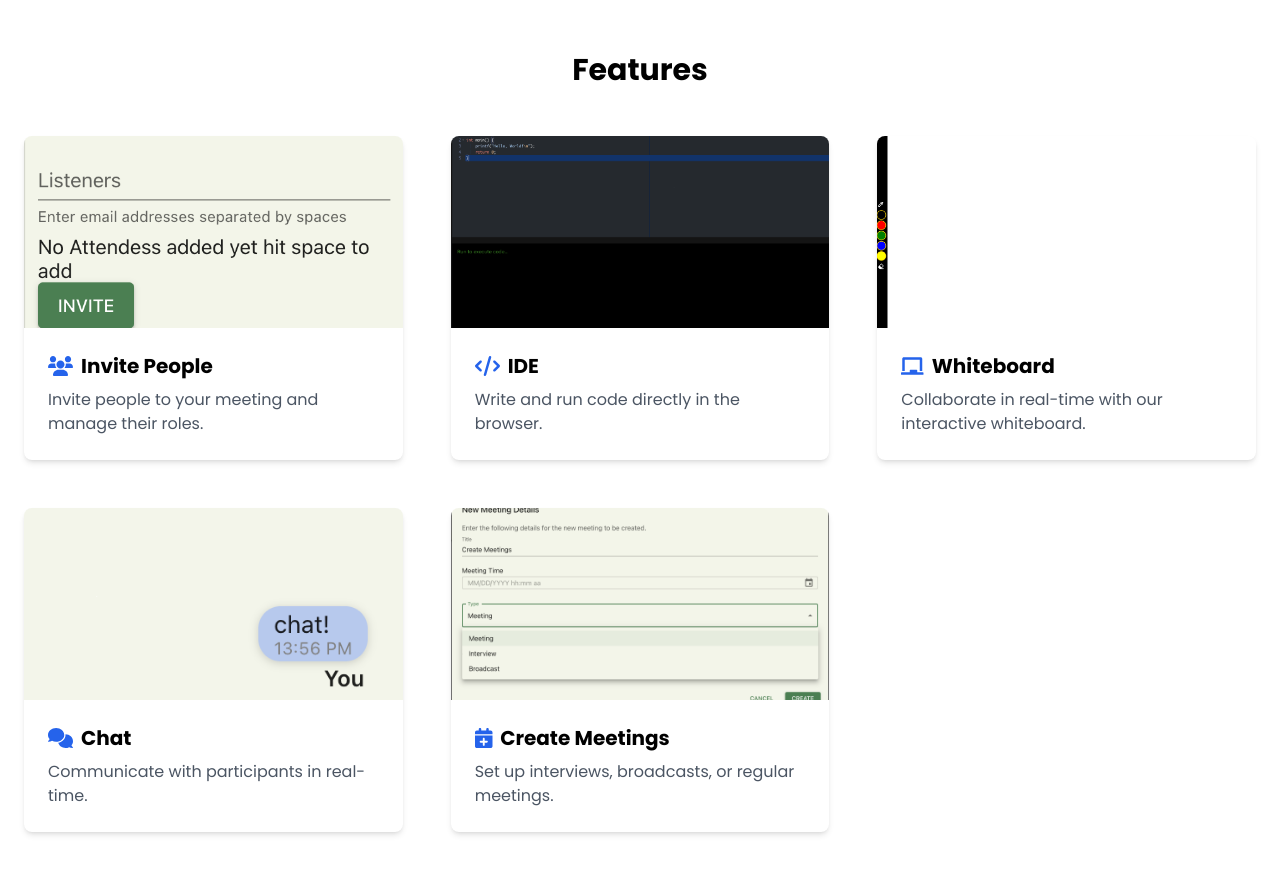
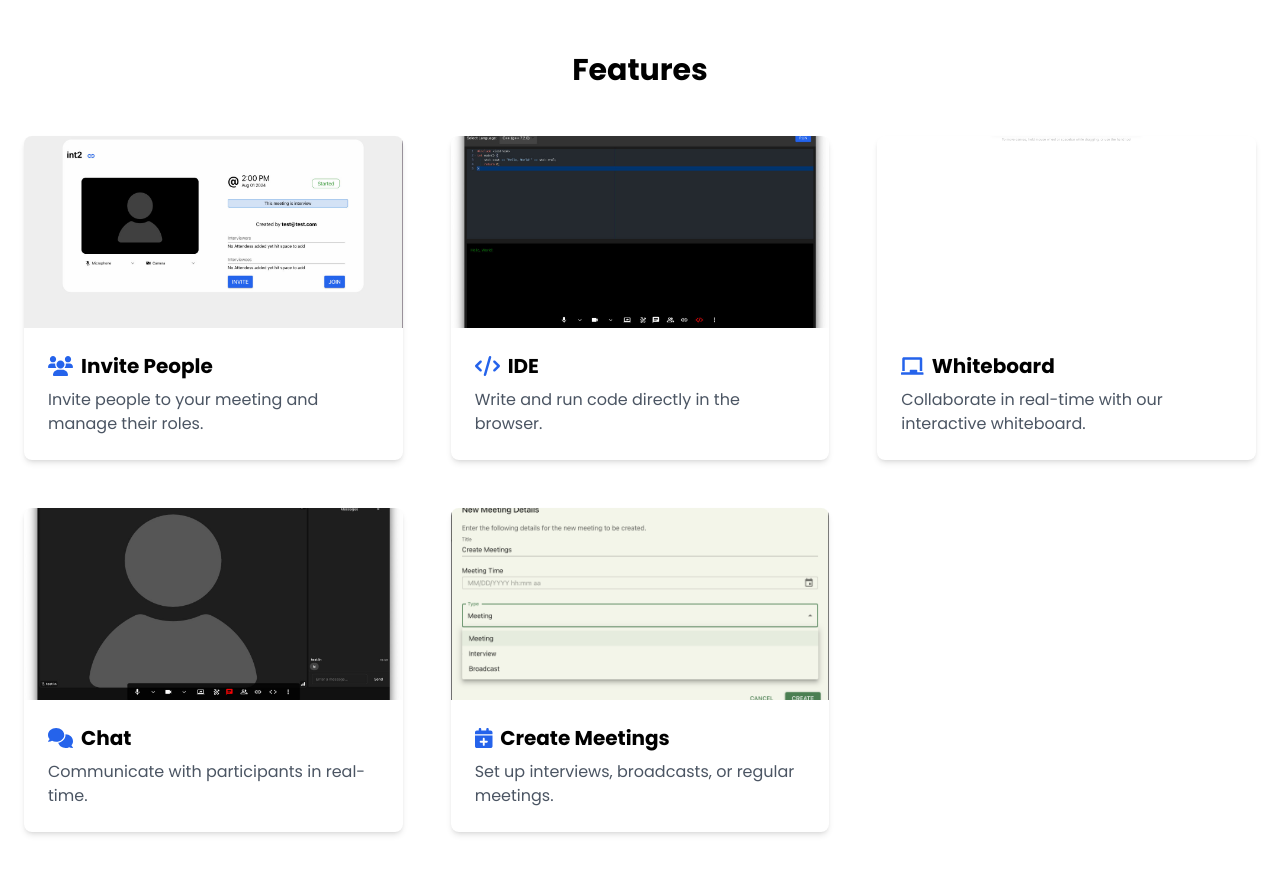
Before and after one commit to vimal-mounish/wy.site, a website: page index.html in a window 1280 px wide. Shown: the part 760-1634 px from the top of the page. Drawn offline with nearby package versions, Linux system fonts and the light colour scheme.

Commit message:
updated images

```diff
--- a/index.html
+++ b/index.html
@@ -82,8 +82,8 @@
         <div class="feature-card bg-white rounded-lg shadow-md overflow-hidden transition duration-300 cursor-pointer"
           data-title="Invite People"
           data-content="Easily invite participants to your meeting and manage their roles. This feature allows for seamless collaboration and efficient team management. You can assign different permissions to participants, making it perfect for various meeting types, from interviews to team collaborations."
-          data-image="./images/wy-invite.png">
-          <img src="./images/wy-invite.png" alt="Invite People" class="w-full h-48 object-cover">
+          data-image="./images/wy-meeting.jpg">
+          <img src="./images/wy-meeting.jpg" alt="Invite People" class="w-full h-48 object-cover">
           <div class="p-6">
             <h3 class="text-xl font-bold mb-2 flex items-center">
               <i class="fas fa-users mr-2 text-blue-600"></i>
@@ -95,8 +95,8 @@
         <div class="feature-card bg-white rounded-lg shadow-md overflow-hidden transition duration-300 cursor-pointer"
           data-title="Integrated Development Environment (IDE)"
           data-content="Our built-in IDE is a powerful tool for developers to write, test, and run code directly in the browser. It supports multiple programming languages, offers syntax highlighting, and provides real-time compilation and execution. Perfect for technical interviews or collaborative coding sessions."
-          data-image="./images/wy-ide-1.png">
-          <img src="./images/wy-ide-1.png" alt="IDE" class="w-full h-48 object-cover">
+          data-image="./images/wy-ide.jpg">
+          <img src="./images/wy-ide.jpg" alt="IDE" class="w-full h-48 object-cover">
           <div class="p-6">
             <h3 class="text-xl font-bold mb-2 flex items-center">
               <i class="fas fa-code mr-2 text-blue-600"></i>
@@ -108,8 +108,8 @@
         <div class="feature-card bg-white rounded-lg shadow-md overflow-hidden transition duration-300 cursor-pointer"
           data-title="Interactive Whiteboard"
           data-content="Our collaborative whiteboard tool allows for real-time drawing, writing, and annotating. It's perfect for brainstorming sessions, explaining complex ideas, or working through problems together. Multiple users can interact with the whiteboard simultaneously, fostering creativity and teamwork."
-          data-image="./images/wy-whiteboard.png">
-          <img src="./images/wy-whiteboard.png" alt="Whiteboard" class="w-full h-48 object-cover">
+          data-image="./images/wy-whiteboard.jpg">
+          <img src="./images/wy-whiteboard.jpg" alt="Whiteboard" class="w-full h-48 object-cover">
           <div class="p-6">
             <h3 class="text-xl font-bold mb-2 flex items-center">
               <i class="fas fa-chalkboard mr-2 text-blue-600"></i>
@@ -121,8 +121,8 @@
         <div class="feature-card bg-white rounded-lg shadow-md overflow-hidden transition duration-300 cursor-pointer"
           data-title="Real-time Chat"
           data-content="Stay connected with all participants through our real-time chat feature. Share links, ask questions, or provide additional information without interrupting the main conversation. The chat supports text formatting, file sharing, and emoji reactions for a rich communication experience."
-          data-image="./images/wy-chat.png">
-          <img src="./images/wy-chat.png" alt="Chat" class="w-full h-48 object-cover">
+          data-image="./images/wy-chat.jpg">
+          <img src="./images/wy-chat.jpg" alt="Chat" class="w-full h-48 object-cover">
           <div class="p-6">
             <h3 class="text-xl font-bold mb-2 flex items-center">
               <i class="fas fa-comments mr-2 text-blue-600"></i>
```
Also changed, not shown: images/wy-chat.jpg (added), images/wy-history.jpg (added), images/wy-home.jpg (added), images/wy-ide.jpg (added), images/wy-meeting.jpg (added), images/wy-whiteboard.jpg (added).
